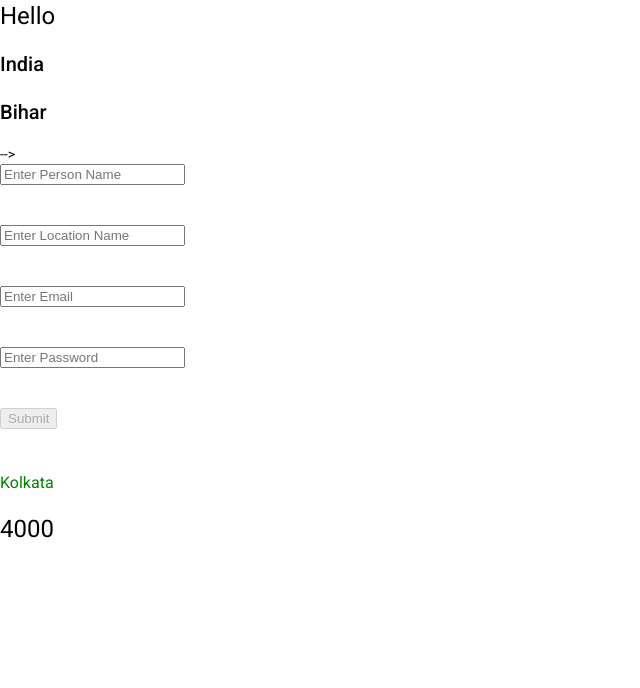
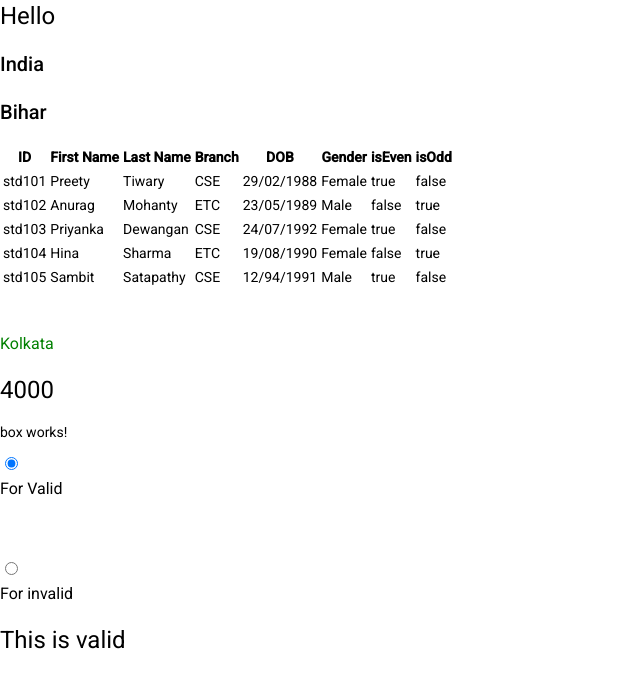
Before and after one commit to Arkajit19/kolkata, an Angular app: page / in a window 1280 px wide. Shown: the top 688 px of the page, without its empty margins (0-640 px from the left). Built offline with nearby package versions, Linux system fonts and the light colour scheme.

Commit message:
todaynewchanges one

```diff
--- a/src/app/app.component.html
+++ b/src/app/app.component.html
@@ -4,3 +4,4 @@
 <app-home></app-home><br><br>
 <h3 class="mop">Kolkata</h3>
 <h1>{{20 | hami : 200}}</h1>
+<app-box></app-box>
--- /dev/null
+++ b/src/app/userauth/box/box.component.html
@@ -0,0 +1,20 @@
+<p>box works!</p>
+<!-- <input type="radio" name="rb" (click)="Changecommand(true)" checked><h3>For Valid</h3><br>
+<br>
+<input type="radio" name="rb" (click)="Changecommand(false)"><h3>For invalid</h3>
+<div *ngIf="isValid">
+    <h1>This is valid</h1>
+</div>
+<div *ngIf="!isValid">
+<h1>This is invalid</h1>
+</div> -->
+<input type="radio" name="rb" (click)="Changecommand(true)" checked><h3>For Valid</h3><br>
+<br>
+<input type="radio" name="rb" (click)="Changecommand(false)"><h3>For invalid</h3>
+
+<div *ngIf="isValid else elsepart">
+    <h1>This is valid </h1>
+</div>
+<ng-template #elsepart>
+    <h1>This is invalid</h1>
+</ng-template>
--- /dev/null
+++ b/src/app/userauth/box/box.component.ts
@@ -0,0 +1,17 @@
+import { Component, OnInit } from '@angular/core';
+
+@Component({
+  selector: 'app-box',
+  templateUrl: './box.component.html',
+  styleUrls: ['./box.component.css'],
+})
+export class BoxComponent implements OnInit {
+  constructor() {}
+
+  ngOnInit(): void {}
+  isValid: boolean = true;
+  Changecommand(val: boolean) {
+
+    this.isValid = val;
+  }
+}
--- a/src/app/userauth/home/home.component.html
+++ b/src/app/userauth/home/home.component.html
@@ -1,63 +1,30 @@
-<!-- <p>home works!</p><br><br>
-
-   <button mat-flat-button color="primary" (click)="counter('minus')"><h1>- -</h1></button><br><br>
-   <h1>noofcount : {{count}}</h1>
-   <button mat-flat-button color="primary" (click)="counter('add')"><h1>+ +</h1></button><br><br>
-   <h1 class="kot">{{school}}</h1>
-<br><br>
-   <h2 class="kot">The World</h2> -->
-
-   <!-- <h1 *ngIf="college=='MSIT'; then emptbuck else fullbuck"></h1>
-   <ng-template #emptbuck>
-      <h1>This is MSIT</h1>
-   </ng-template>
-   <ng-template #fullbuck>
-      <h1>This is not MSIT</h1>
-   </ng-template>
-   <ng-template [ngIf]="color==='Red'">
-      <h1 style="color:red">This is Red</h1>
-   </ng-template>
-   <ng-template [ngIf]="color==='Green'">
-      <h1 style="color:green">This is Green</h1>
-   </ng-template>
-   <ng-template [ngIf]="color==='Blue'">
-      <h1 style="color:blue">This is Blue</h1>
-   </ng-template> -->
-   <!-- <div [ngSwitch]="color">
-      <h1 *ngSwitchCase="'Red'" style="color:red;">This is Red</h1>
-      <h1 *ngSwitchCase="'Green'" style="color:green;">This is Green</h1>
-      <h1 *ngSwitchCase="'Blue'" style="color:blue;">This is Blue</h1>
-      <h1 *ngSwitchCase="'Brown'" style="color:brown;">This is Brown</h1>
-      <h1 *ngSwitchDefault>Unknown Color</h1>
-   </div> -->
-   <!---<h2 *ngFor="let person of users" >Name is : {{person}}</h2>--->
-   <!-- <form #loginform="ngForm"(ngSubmit)=getvalue(loginform.value)>
-      <input type="text" name="fname" placeholder="Enter First Name" value="" ngModel>
-      <br><br>
-      <!-- <input type="password" name="psw" placeholder="Enter Password" value="" ngModel> -->
-      <!-- <input type="text" name="lname" placeholder="Enter Last Name" value="" ngModel>
-      <br><br>
-       <input type="text" name="loc" placeholder="Enter Location Name" value="" ngModel>
-       <br><br>
-      <button type="submit">Submit</button>
-   </form> -->
-   <!-- <br><br> --> -->
-   <form [formGroup]="regform" (ngSubmit)="Signupuser()">
-      <input type="text" name="pname" placeholder="Enter Person Name" formControlName="pname">
-      <br>
-      <span style="color:red;"*ngIf="pnamevalidator && pnamevalidator.invalid && pnamevalidator.touched">Please Enter name</span>
-      <br><br>
-       <input type="text" name="loc" placeholder="Enter Location Name" formControlName="loc">
-       <br>
-       <span style="color:red;"*ngIf="locvalidator && locvalidator.invalid && locvalidator.touched">Please Enter Location</span>
-       <br><br>
-         <input type="email" name="email" placeholder="Enter Email" formControlName="email">
-         <br>
-         <span style="color:red;"*ngIf="emailvalidator && emailvalidator.invalid && emailvalidator.touched ">Please Enter Valid Email</span>
-         <br><br>
-         <input type="password" name="psw" placeholder="Enter Password" formControlName="psw">
-         <br>
-          <span style="color:red;"*ngIf="pswvalidator && pswvalidator.invalid && pswvalidator.touched">Please Enter password with min 7 chars</span>
-         <br><br>
-      <button type="submit" [disabled]="regform.invalid">Submit</button>
-   </form>
+<table>
+   <thead>
+        <tr>
+            <th>ID</th>
+            <th>First Name</th>
+            <th>Last Name</th>
+            <th>Branch</th>
+            <th>DOB</th>
+            <th>Gender</th>
+            <!-- <th>Index</th> -->
+            <!-- <th>isFirst</th>
+            <th>isLast</th> -->
+            <th>isEven</th>
+            <th>isOdd </th>
+        </tr>
+    </thead>
+    <tbody>
+      <tr *ngFor='let student of students ; let isEven=even; let isOdd=odd'>
+         <td>{{student.ID}}</td>
+         <td>{{student.FirstName}}</td>
+         <td>{{student.LastName}}</td>
+         <td>{{student.Branch}}</td>
+         <td>{{student.DOB}}</td>
+         <td>{{student.Gender}}</td>
+        <!--- <td>{{i}}</td>-->
+        <td>{{isEven}}</td>
+        <td>{{isOdd}}</td>
+      </tr>
+    </tbody>
+</table>
--- a/src/app/userauth/home/home.component.ts
+++ b/src/app/userauth/home/home.component.ts
@@ -25,7 +25,10 @@ export class HomeComponent implements OnInit {
   regform = new FormGroup({
     pname: new FormControl('', [Validators.required]),
     loc: new FormControl('', [Validators.required]),
-    email: new FormControl('', [Validators.required, Validators.pattern('[a-z A-Z]+$')]),
+    email: new FormControl('', [
+      Validators.required,
+      Validators.pattern('[a-z A-Z]+$'),
+    ]),
     psw: new FormControl('', [Validators.required, Validators.minLength(7)]),
   });
 
@@ -44,4 +47,46 @@ export class HomeComponent implements OnInit {
   get pswvalidator() {
     return this.regform.get('psw');
   }
+  students: any[] = [
+    {
+      ID: 'std101',
+      FirstName: 'Preety',
+      LastName: 'Tiwary',
+      Branch: 'CSE',
+      DOB: '29/02/1988',
+      Gender: 'Female',
+    },
+    {
+      ID: 'std102',
+      FirstName: 'Anurag',
+      LastName: 'Mohanty',
+      Branch: 'ETC',
+      DOB: '23/05/1989',
+      Gender: 'Male',
+    },
+    {
+      ID: 'std103',
+      FirstName: 'Priyanka',
+      LastName: 'Dewangan',
+      Branch: 'CSE',
+      DOB: '24/07/1992',
+      Gender: 'Female',
+    },
+    {
+      ID: 'std104',
+      FirstName: 'Hina',
+      LastName: 'Sharma',
+      Branch: 'ETC',
+      DOB: '19/08/1990',
+      Gender: 'Female',
+    },
+    {
+      ID: 'std105',
+      FirstName: 'Sambit',
+      LastName: 'Satapathy',
+      Branch: 'CSE',
+      DOB: '12/94/1991',
+      Gender: 'Male',
+    },
+  ];
 }
```
Also changed, not shown: src/app/userauth/userauth.module.ts (+5 -11 lines), src/app/userauth/box/box.component.css (added), 1 other file (tests, documents, lock files or other folders).
